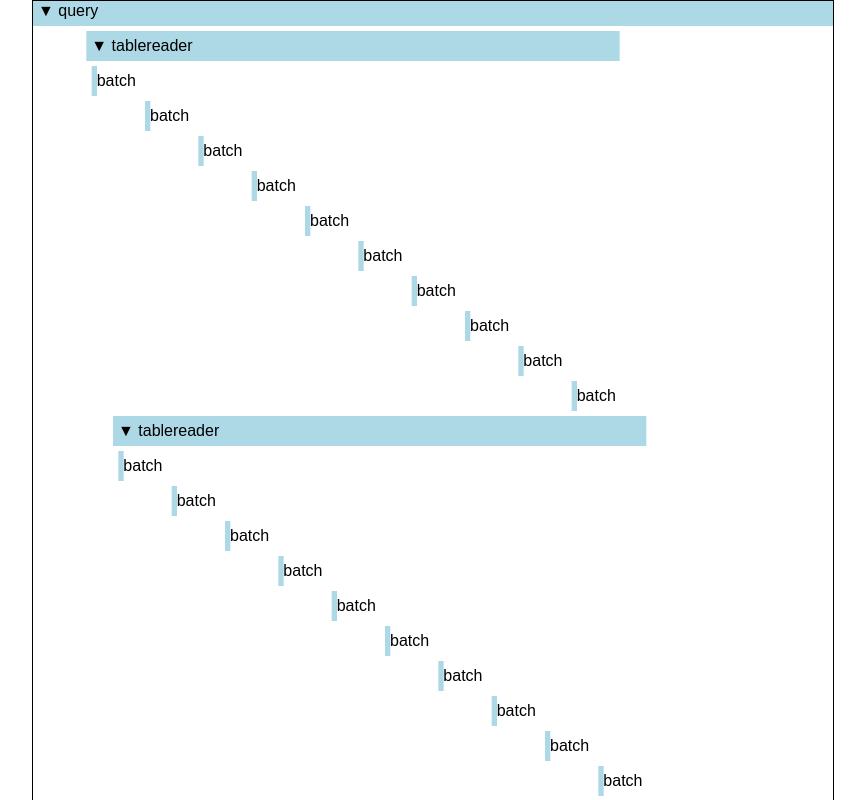
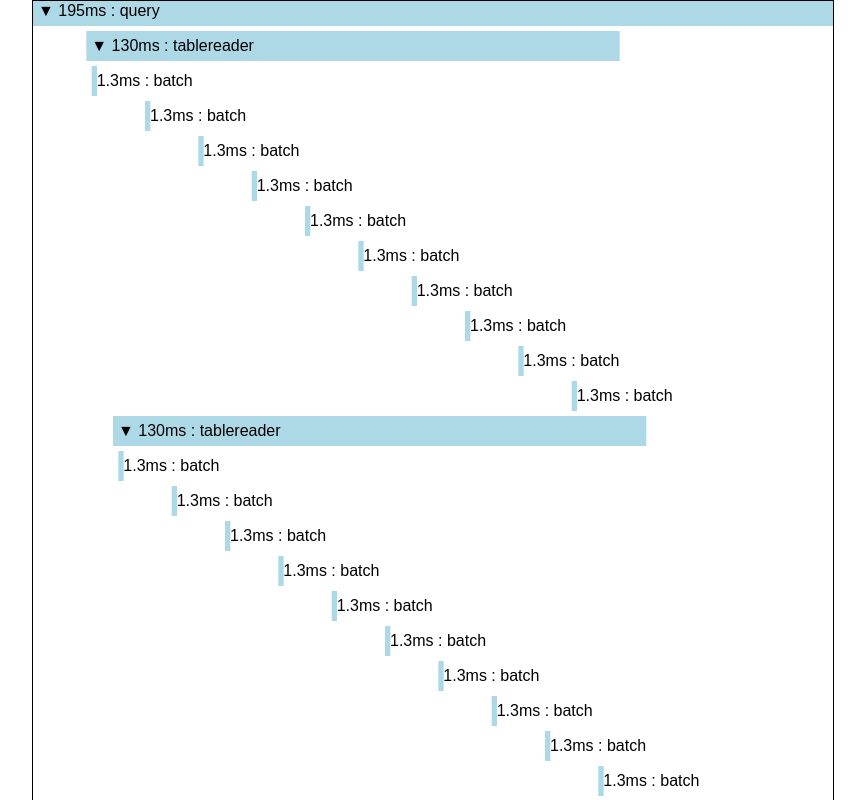
Before and after one commit to cockroachdb/dist-trace-viewer, a React (Create React App) app: page / in a window 1280 px wide. Shown: the top 800 px of the page, without its empty margins (207-1072 px from the left). Built offline with nearby package versions, Linux system fonts and the light colour scheme; the HTML template or start-up script is replaced by a standard one.

Commit message:
time labels

```diff
--- a/src/TraceView.js
+++ b/src/TraceView.js
@@ -85,12 +85,13 @@ class TraceView extends Component {
         {flattened.map((span, idx) => {
           const isHovered = hoveredSpan === span.id;
           const isCollapsed = collapsedSpans.includes(span.id);
+          const timeLabel = `${span.duration * 13}ms`;
           const isLeaf = !!span.children;
           const label = !isLeaf
-            ? span.name
+            ? `${timeLabel} : ${span.name}`
             : isCollapsed
-              ? `${SIDE_ARROW} ${span.name} (${numDescendants(span)})`
-              : `${DOWN_ARROW} ${span.name}`;
+              ? `${SIDE_ARROW} ${timeLabel} : ${span.name} (${numDescendants(span)})`
+              : `${DOWN_ARROW} ${timeLabel} : ${span.name}`;
           return (
             <g
               key={span.id}
```
